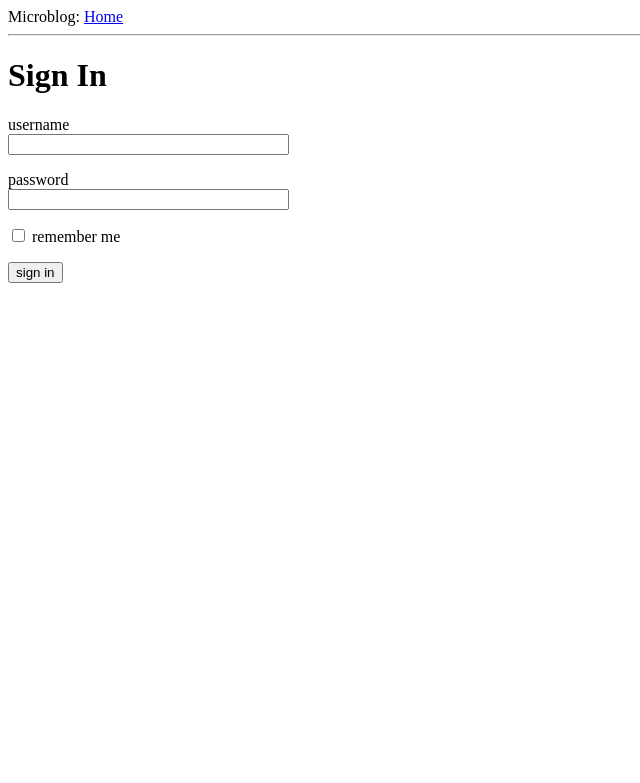
After one commit to viktorChekhovoi/flask_website, a Flask app: page /login in a window 1280 px wide. The commit adds this page. Shown: the top 783 px of the page, without its empty margins (0-640 px from the left). Run offline with Flask 2, Linux system fonts and the light colour scheme.

Commit message:
added a page wtih login form

```diff
--- /dev/null
+++ b/flaskey/config.py
@@ -0,0 +1,4 @@
+import os
+
+class Config(object):
+    SECRET_KEY = os.environ.get('SECRET_KEY') or '12345'
--- a/flaskey/firstapp/__init__.py
+++ b/flaskey/firstapp/__init__.py
@@ -1,3 +1,5 @@
 from flask import Flask
+from config import Config
 app = Flask(__name__)
+app.config.from_object(Config)
 from firstapp import routes
--- /dev/null
+++ b/flaskey/firstapp/login_form.py
@@ -0,0 +1,9 @@
+from flask_wtf import FlaskForm
+from wtforms import StringField, PasswordField, BooleanField, SubmitField
+from wtforms.validators import DataRequired
+
+class Login_Form(FlaskForm):
+    username = StringField('username', validators = [DataRequired()])
+    password = PasswordField('password', validators = [DataRequired()])
+    remember_me = BooleanField('remember me')
+    sign_in = SubmitField('sign in')
--- a/flaskey/firstapp/routes.py
+++ b/flaskey/firstapp/routes.py
@@ -1,7 +1,25 @@
 from firstapp import app
 from flask import render_template
+from firstapp.login_form import Login_Form
+import requests
+import json
+
 @app.route('/')
 @app.route('/index')
 def index():
+    url = "https://api.github.com/users/victorChekhovoy/events"
+    r = requests.get(url)
+    response = r.json()
+
+    for a in response:
+        if a['type'] == 'PushEvent':
+            last = a
+            break
     username = 'pictor'
-    return render_template('index.html', user=username)
+    return render_template('index.html', user=username, date = last['created_at'])
+
+
+@app.route('/login')
+def login():
+    form = Login_Form()
+    return render_template('login.html',title = 'sign in',  login_form = form)
--- /dev/null
+++ b/flaskey/firstapp/templates/base.html
@@ -0,0 +1,14 @@
+<html>
+    <head>
+      {% if title %}
+      <title>{{ title }} - Microblog</title>
+      {% else %}
+      <title>Welcome to Microblog</title>
+      {% endif %}
+    </head>
+    <body>
+        <div>Microblog: <a href="/index">Home</a></div>
+        <hr>
+        {% block content %}{% endblock %}
+    </body>
+</html>
--- /dev/null
+++ b/flaskey/firstapp/templates/login.html
@@ -0,0 +1,18 @@
+{% extends "base.html" %}
+
+{% block content %}
+    <h1>Sign In</h1>
+    <form action="" method="post" novalidate>
+        {{ login_form.hidden_tag() }}
+        <p>
+            {{ login_form.username.label }}<br>
+            {{ login_form.username(size=32) }}
+        </p>
+        <p>
+            {{ login_form.password.label }}<br>
+            {{ login_form.password(size=32) }}
+        </p>
+        <p>{{ login_form.remember_me() }} {{ login_form.remember_me.label }}</p>
+        <p>{{ login_form.sign_in() }}</p>
+    </form>
+{% endblock %}
```
Also changed, not shown: flaskey/firstapp/templates/index.html (+4 -14 lines).
